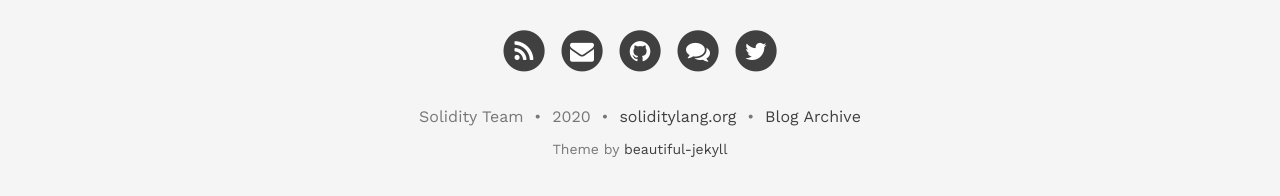
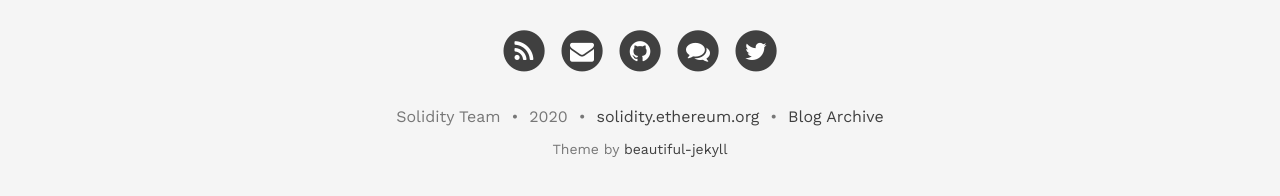
Before and after one commit to krismark930/solidity-blog, a Jekyll site: the page built from index.html, in a window 1280 px wide and 900 px high, scrolled down 2653 px. Shown: the part 690-886 px from the top of the window. Built offline with Jekyll 4.4.1, drawn with Linux system fonts in a browser that asks for light colours; the list of posts is cut into pages by our own code.

Commit message:
switch footer URL back to solidity.ethereum.org

```diff
--- a/_config.yml
+++ b/_config.yml
@@ -97,7 +97,7 @@ share-links-active:
 
 # How to display the link to the website in the footer
 # Remove this if you don't want a link in the footer
-url-pretty: "soliditylang.org"  # eg. "deanattali.com/beautiful-jekyll"
+url-pretty: "solidity.ethereum.org"  # eg. "deanattali.com/beautiful-jekyll"
 
 # --- Web Statistics Section --- #
 
```
